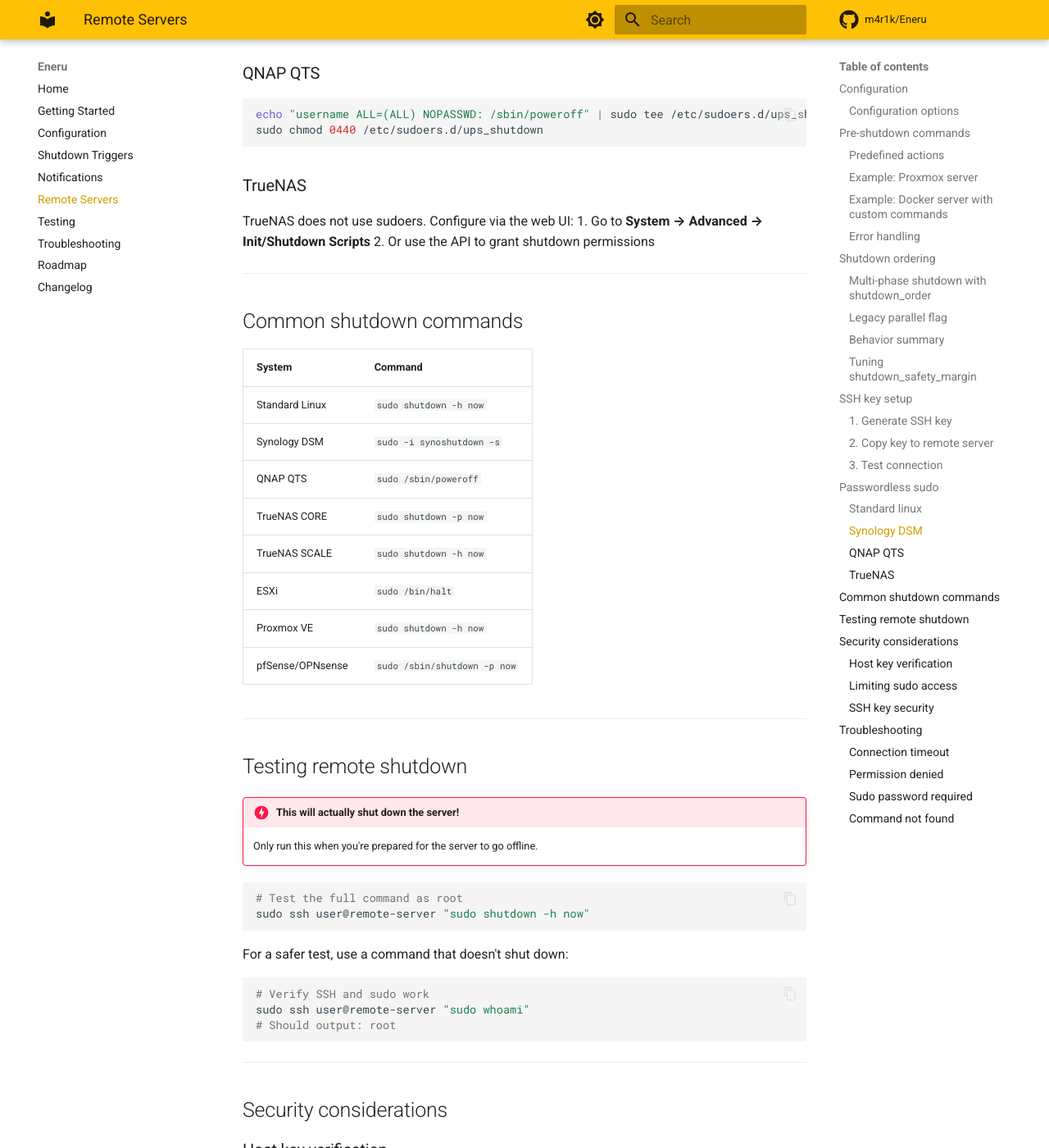
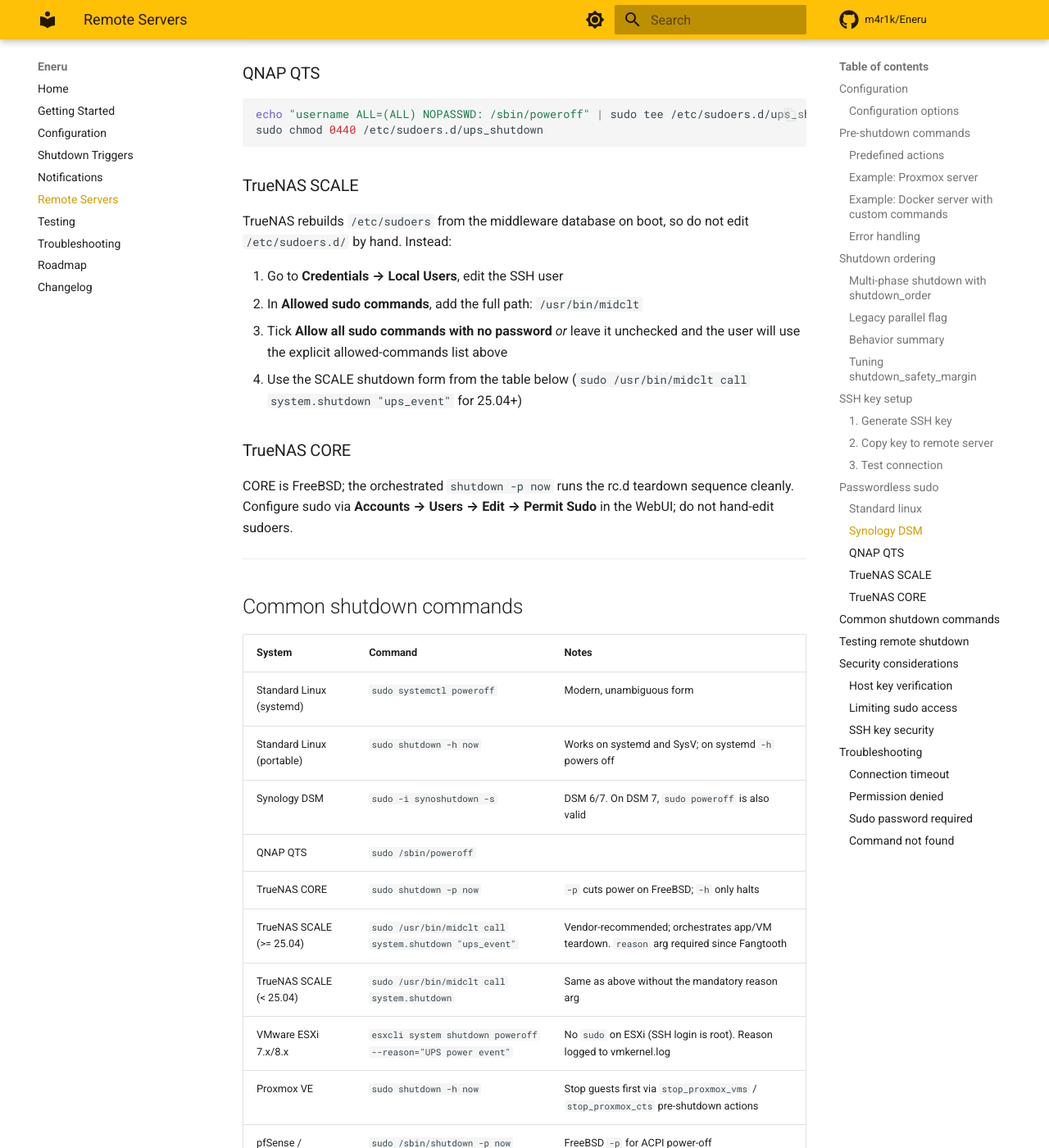
Before and after one commit to m4r1k/Eneru, an MkDocs documentation site: the page built from docs/remote-servers.md, in a window 1280 px wide and 1400 px high, scrolled down 6863 px. Shown: the whole window at 82% size. Built offline with MkDocs 1.6.1 and Material for MkDocs 9.7.7, drawn with Linux system fonts in a browser that asks for light colours; comment, search, counter and statistics services are not loaded.

Commit message:
docs(remote-servers): correct ESXi/TrueNAS shutdown commands; add systemd alt
Vendor-verified updates to the per-OS shutdown command table:

- ESXi: replace `sudo /bin/halt` with `esxcli system shutdown poweroff
  --reason="..."`. ESXi has no sudo (SSH login is root) and `/bin/halt`
  bypasses the VMkernel's orderly VM-suspend / datastore-flush path.
- TrueNAS SCALE: replace bare `shutdown -h now` with
  `sudo /usr/bin/midclt call system.shutdown "ups_event"`. iXsystems'
  recommended path runs the same orchestrated teardown as the WebUI
  (apps, VMs, services). The `reason` arg is mandatory since 25.04
  Fangtooth; pre-25.04 form added as a fallback row.
- Standard Linux: add `sudo systemctl poweroff` as the modern primary
  alongside the portable `shutdown -h now` form.
- TrueNAS sudoers section split into SCALE (Credentials -> Local Users
  -> Allowed sudo commands -> /usr/bin/midclt) and CORE (Permit Sudo
  toggle), since middleware rebuilds /etc/sudoers on boot.
- Add Notes column with the *why* for every entry, plus a Proxmox
  reminder to stop guests first via stop_proxmox_vms / stop_proxmox_cts.

Docs-only change; no code, examples, or tests affected.

Co-Authored-By: Claude Opus 4.7 <noreply@anthropic.com>

````diff
--- a/docs/remote-servers.md
+++ b/docs/remote-servers.md
@@ -275,26 +275,35 @@ echo "username ALL=(ALL) NOPASSWD: /sbin/poweroff" | sudo tee /etc/sudoers.d/ups
 sudo chmod 0440 /etc/sudoers.d/ups_shutdown
 ```
 
-### TrueNAS
+### TrueNAS SCALE
 
-TrueNAS does not use sudoers. Configure via the web UI:
-1. Go to **System → Advanced → Init/Shutdown Scripts**
-2. Or use the API to grant shutdown permissions
+TrueNAS rebuilds `/etc/sudoers` from the middleware database on boot, so do not edit `/etc/sudoers.d/` by hand. Instead:
+
+1. Go to **Credentials → Local Users**, edit the SSH user
+2. In **Allowed sudo commands**, add the full path: `/usr/bin/midclt`
+3. Tick **Allow all sudo commands with no password** *or* leave it unchecked and the user will use the explicit allowed-commands list above
+4. Use the SCALE shutdown form from the table below (`sudo /usr/bin/midclt call system.shutdown "ups_event"` for 25.04+)
+
+### TrueNAS CORE
+
+CORE is FreeBSD; the orchestrated `shutdown -p now` runs the rc.d teardown sequence cleanly. Configure sudo via **Accounts → Users → Edit → Permit Sudo** in the WebUI; do not hand-edit sudoers.
 
 ---
 
 ## Common shutdown commands
 
-| System | Command |
-|--------|---------|
-| Standard Linux | `sudo shutdown -h now` |
-| Synology DSM | `sudo -i synoshutdown -s` |
-| QNAP QTS | `sudo /sbin/poweroff` |
-| TrueNAS CORE | `sudo shutdown -p now` |
-| TrueNAS SCALE | `sudo shutdown -h now` |
-| ESXi | `sudo /bin/halt` |
-| Proxmox VE | `sudo shutdown -h now` |
-| pfSense/OPNsense | `sudo /sbin/shutdown -p now` |
+| System | Command | Notes |
+|--------|---------|-------|
+| Standard Linux (systemd) | `sudo systemctl poweroff` | Modern, unambiguous form |
+| Standard Linux (portable) | `sudo shutdown -h now` | Works on systemd and SysV; on systemd `-h` powers off |
+| Synology DSM | `sudo -i synoshutdown -s` | DSM 6/7. On DSM 7, `sudo poweroff` is also valid |
+| QNAP QTS | `sudo /sbin/poweroff` | |
+| TrueNAS CORE | `sudo shutdown -p now` | `-p` cuts power on FreeBSD; `-h` only halts |
+| TrueNAS SCALE (>= 25.04) | `sudo /usr/bin/midclt call system.shutdown "ups_event"` | Vendor-recommended; orchestrates app/VM teardown. `reason` arg required since Fangtooth |
+| TrueNAS SCALE (< 25.04) | `sudo /usr/bin/midclt call system.shutdown` | Same as above without the mandatory reason arg |
+| VMware ESXi 7.x/8.x | `esxcli system shutdown poweroff --reason="UPS power event"` | No `sudo` on ESXi (SSH login is root). Reason logged to vmkernel.log |
+| Proxmox VE | `sudo shutdown -h now` | Stop guests first via `stop_proxmox_vms` / `stop_proxmox_cts` pre-shutdown actions |
+| pfSense / OPNsense | `sudo /sbin/shutdown -p now` | FreeBSD `-p` for ACPI power-off |
 
 ---
 
````
